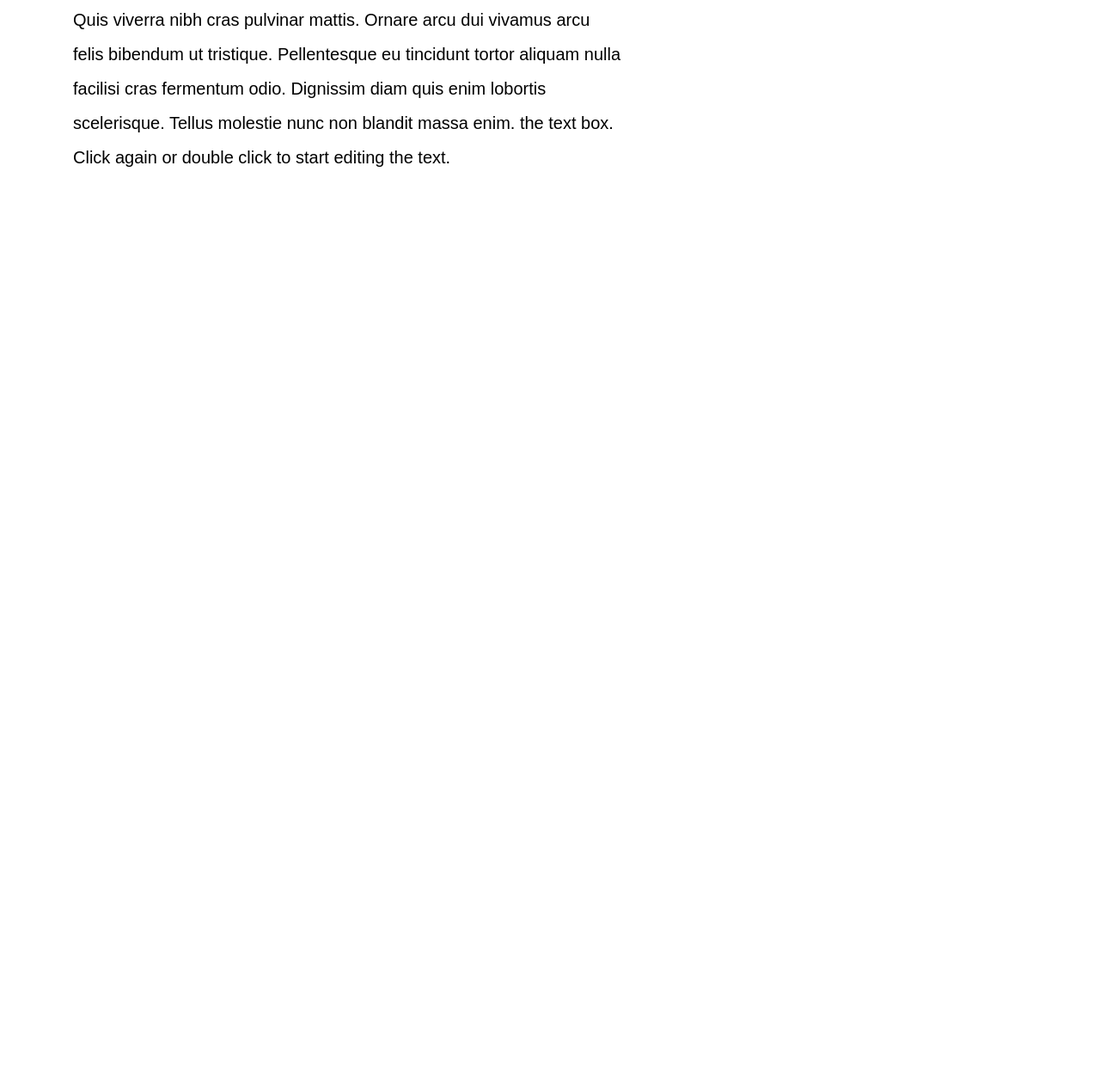
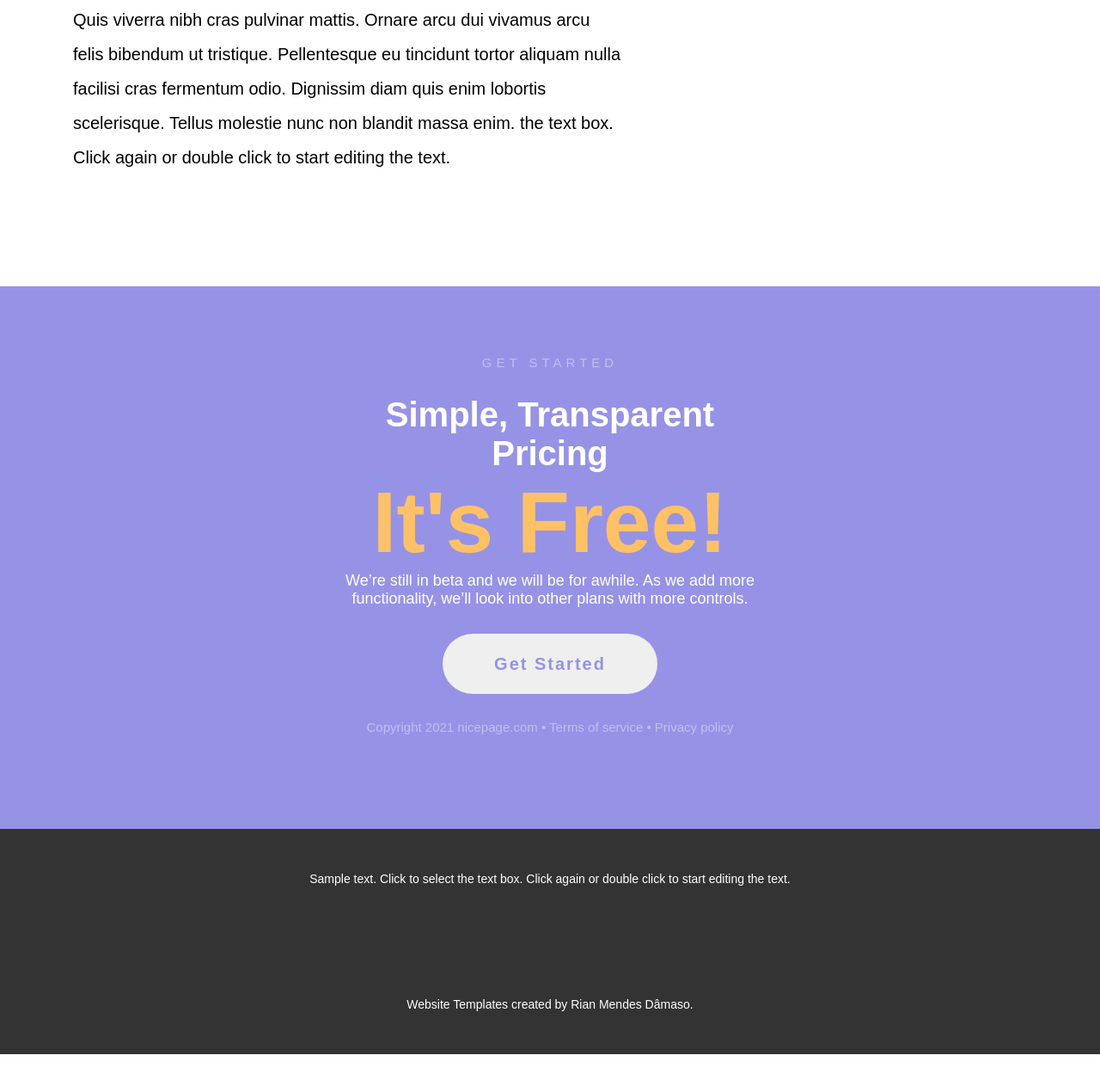
Before and after one commit to rianmendes/website1, a plain HTML site: page index.html in a window 1280 px wide. Shown: the part 4585-5841 px from the top of the page at 86% size. Before the commit the page ends 4918 px from the top, so only its background shows below. Drawn offline with Linux system fonts and the light colour scheme.

Commit message:
:package: Sessão 6 e footer 100%

```diff
--- a/index.html
+++ b/index.html
@@ -25,7 +25,6 @@
                 </div>
             </div>
         </header>
-
         <section class="sessao-1">
             <div class="sessao-1-wrapper">
                 <div class="sessao-1-box">
@@ -89,7 +88,6 @@
                 </div>
             </div>
         </section>
-
         <section class="sessao-3">
             <div class="sessao-3-wrapper">
                 <p>TESTIMONIALS</p>
@@ -137,7 +135,6 @@
                 </div>
             </div>
         </section>
-
         <section class="sessao-4">
             <div class="sessao-4-wrapper">
                 <h2>Benefits of working with us</h2>
@@ -187,13 +184,19 @@
                 </div>
             </div>
         </section>
-
         <section class="sessao-5">
             <div class="sessao-5-wrapper">
                 <div class="sessao-5-left">
                     <h2>About Us</h2>
-                    <p>Sample text. Click to Egestas egestas fringilla phasellus faucibus scelerisque eleifend donec pretium vulputate. Pharetra magna ac placerat vestibulum. Quam lacus suspendisse faucibus interdum posuere lorem. Egestas tellus rutrum tellus pellentesque eu tincidunt. Neque vitae tempus quam pellentesque nec. Vel elit scelerisque mauris pellentesque pulvinar pellentesque habitant morbi. Interdum velit euismod in pellentesque massa placerat duis.</p>
-                    <p>Quis viverra nibh cras pulvinar mattis. Ornare arcu dui vivamus arcu felis bibendum ut tristique. Pellentesque eu tincidunt tortor aliquam nulla facilisi cras fermentum odio. Dignissim diam quis enim lobortis scelerisque. Tellus molestie nunc non blandit massa enim. the text box. Click again or double click to start editing the text.</p>
+                    <p>Sample text. Click to Egestas egestas fringilla phasellus faucibus scelerisque eleifend donec
+                        pretium vulputate. Pharetra magna ac placerat vestibulum. Quam lacus suspendisse faucibus
+                        interdum posuere lorem. Egestas tellus rutrum tellus pellentesque eu tincidunt. Neque vitae
+                        tempus quam pellentesque nec. Vel elit scelerisque mauris pellentesque pulvinar pellentesque
+                        habitant morbi. Interdum velit euismod in pellentesque massa placerat duis.</p>
+                    <p>Quis viverra nibh cras pulvinar mattis. Ornare arcu dui vivamus arcu felis bibendum ut tristique.
+                        Pellentesque eu tincidunt tortor aliquam nulla facilisi cras fermentum odio. Dignissim diam quis
+                        enim lobortis scelerisque. Tellus molestie nunc non blandit massa enim. the text box. Click
+                        again or double click to start editing the text.</p>
                 </div>
                 <div class="sessao-5-right">
                     <div class="sessao-5-img-wrapper">
@@ -204,6 +207,21 @@
                 </div>
             </div>
         </section>
+        <section class="sessao-6">
+            <div class="sessao-6-wrapper">
+                <p>GET STARTED</p>
+                <h3>Simple, Transparent Pricing</h3>
+                <h3>It's Free!</h3>
+                <p>We’re still in beta and we will be for awhile. As we add more functionality, we’ll look into other
+                    plans with more controls.</p>
+                <button>Get Started</button>
+                <p>Copyright 2021 nicepage.com • Terms of service • Privacy policy</p>
+            </div>
+        </section>
+        <footer class="rodape">
+            <p>Sample text. Click to select the text box. Click again or double click to start editing the text.</p>
+            <p>Website Templates created by Rian Mendes Dâmaso.</p>
+        </footer>
     </div>
 </body>
 
--- a/style.css
+++ b/style.css
@@ -508,3 +508,67 @@
 .sessao-5-right button:hover {
     background-color: #4B4A65;
 }
+
+.sessao-6 {
+    background-color: #9693E6;
+}
+
+.sessao-6-wrapper {
+    text-align: center;
+    padding: 8rem 0;
+    width: 40%;
+    margin: auto;
+}
+
+.sessao-6-wrapper p {
+    color: #BAC1F1;
+    font-size: 1.5rem;
+    letter-spacing: .5rem;
+}
+
+.sessao-6-wrapper h3 {
+    color: #FFF;
+    font-size: 4rem;
+}
+
+.sessao-6-wrapper h3 + h3 {
+    color: #FFC166;
+    font-size: 10rem;
+}
+
+.sessao-6-wrapper h3 + p {
+    color: #FFF;
+    letter-spacing: 0;
+    font-size: 1.8rem;
+}
+
+.sessao-6-wrapper button {
+    border-style: none;
+    border-radius: 4rem;
+    width: 25rem;
+    height: 7rem;
+    font-size: 2rem;
+    font-weight: bold;
+    color: #9693E6;
+    letter-spacing: .2rem;
+    cursor: pointer;
+}
+
+.sessao-6-wrapper button + p {
+    letter-spacing: 0;
+}
+
+.sessao-6-wrapper button:hover {
+    opacity: .6;
+}
+
+.rodape {
+    background-color: #333333;
+    color: #FFF;
+    text-align: center;
+}
+
+.rodape p {
+    font-size: 1.4rem;
+    padding: 5rem 0;
+}
```
